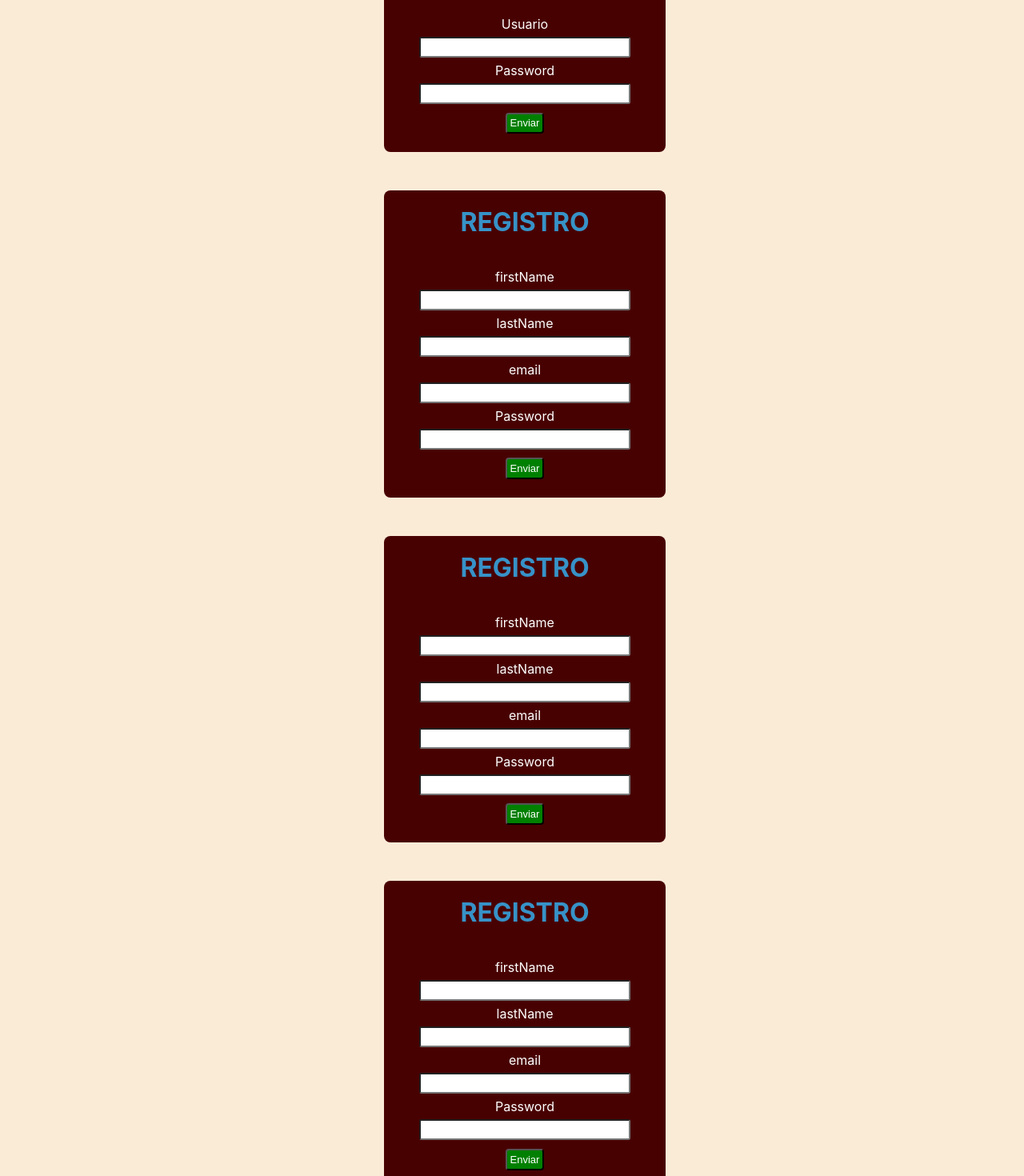
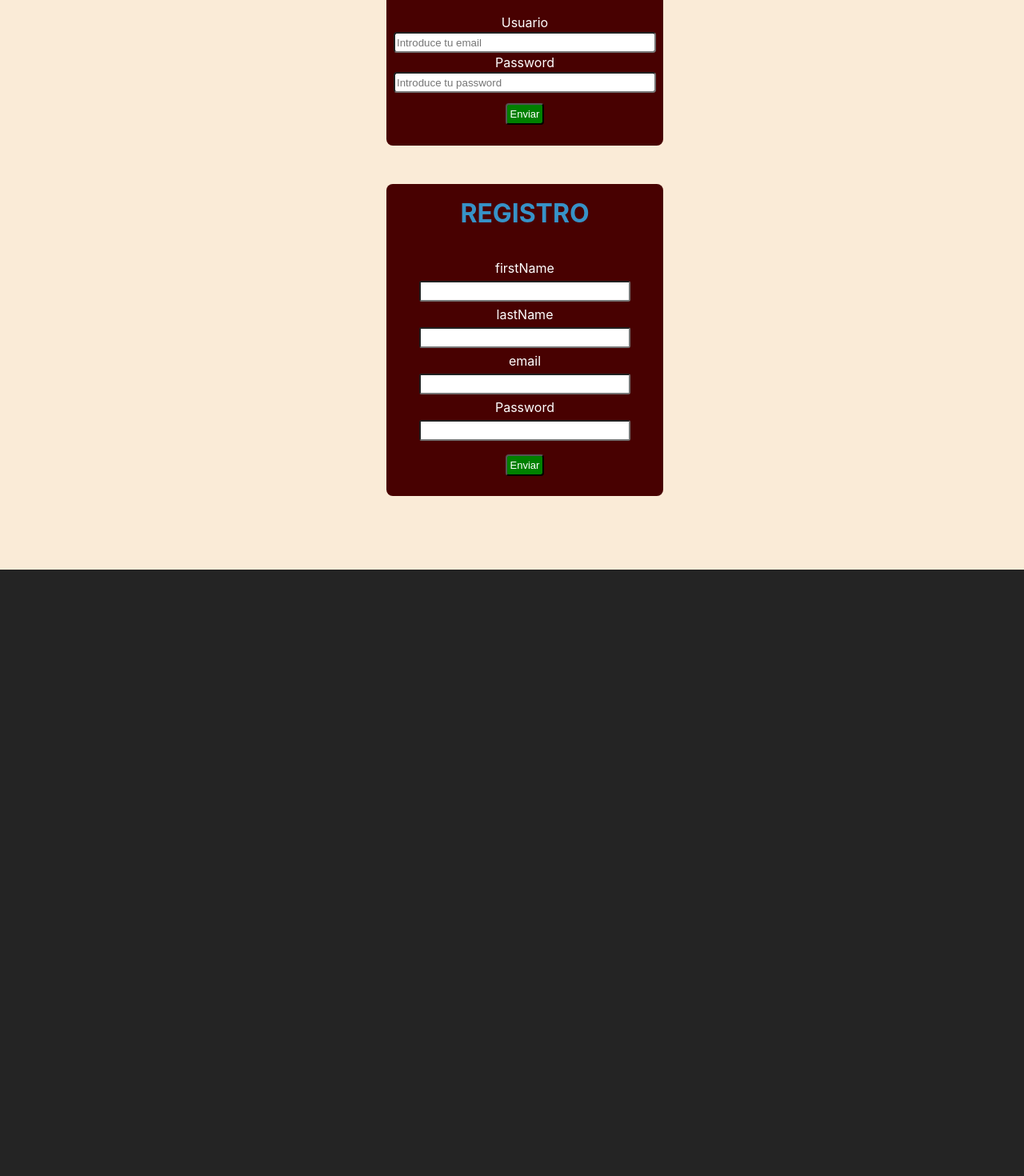
Before and after one commit to RedkarRiv/crsPortfolioFrontend, a React (Vite) app: page / in a window 1280 px wide. Shown: the part 120-1590 px from the top of the page at 80% size. After the commit the page ends 832 px from the top, so only its background shows below. Built offline with nearby package versions, Linux system fonts and the light colour scheme.

Commit message:
TEST: Componente InputLabel funcional desde App.jsx. Pte blurFunctionHandler

```diff
--- a/src/App.css
+++ b/src/App.css
@@ -2,7 +2,7 @@
   display: flex;
   align-items: center;
   justify-content: center;
-  height: auto;
+  min-height: 100vh;
   width: 100vw;
   padding:1em;
   margin:0;
@@ -18,7 +18,7 @@
   height: auto;
   width: 20em;
   margin-bottom: 3em;
-  padding: 1em;
+  padding: 0.8em;
   display:flex;
   flex-direction: column;
   align-items: center;
@@ -47,7 +47,7 @@ color: white;
   display:flex;
   align-items: center;
   justify-content: center;
-  margin: 0.5em;
+  margin: 1em;
   border-radius: 0.3em;
   color: white;
   font-size: small;
--- a/src/App.jsx
+++ b/src/App.jsx
@@ -89,138 +89,29 @@ const App = () => {
   return (
     <>
       <div className="containerhome">
-        <InputLabel/>
         <div className="formulario">
           <div className="titulo">LOGIN</div>
           <div className="nombrecampo">Usuario</div>
-          <input
+          <InputLabel
             type="text"
-            className="campo"
+            classDesign=""
             name="email"
-            onChange={(e) => InputHandler(e)}
+            functionHandler={(e) => InputHandler(e)}
+            placeholder="Introduce tu email"
           />
+
           <div className="nombrecampo">Password</div>
-          <input
-            className="campo"
+          <InputLabel
             type="password"
+            classDesign=""
             name="password"
-            onChange={(e) => InputHandler(e)}
+            functionHandler={(e) => InputHandler(e)}
+            placeholder="Introduce tu password"
           />
           <button className="botonenviar" onClick={(e) => logMe(e)}>
             Enviar
           </button>
         </div>
-
-        <div className="formulario">
-          <div className="titulo">REGISTRO</div>
-
-          <div className="nombrecampo">firstName</div>
-          <input
-            type="text"
-            className="campo"
-            name="firstName"
-            onChange={(e) => InputHandlerRegister(e)}
-          />
-          <div className="nombrecampo">lastName</div>
-          <input
-            type="text"
-            className="campo"
-            name="lastName"
-            onChange={(e) => InputHandlerRegister(e)}
-          />
-          <div className="nombrecampo">email</div>
-          <input
-            type="text"
-            className="campo"
-            name="email"
-            onChange={(e) => InputHandlerRegister(e)}
-          />
-          <div className="nombrecampo">Password</div>
-          <input
-            className="campo"
-            type="password"
-            name="password"
-            onChange={(e) => InputHandlerRegister(e)}
-          />
-          <button className="botonenviar" onClick={(e) => registerMeHandler(e)}>
-            Enviar
-          </button>
-        </div>
-
-
-        <div className="formulario">
-          <div className="titulo">REGISTRO</div>
-
-          <div className="nombrecampo">firstName</div>
-          <input
-            type="text"
-            className="campo"
-            name="firstName"
-            onChange={(e) => InputHandlerRegister(e)}
-          />
-          <div className="nombrecampo">lastName</div>
-          <input
-            type="text"
-            className="campo"
-            name="lastName"
-            onChange={(e) => InputHandlerRegister(e)}
-          />
-          <div className="nombrecampo">email</div>
-          <input
-            type="text"
-            className="campo"
-            name="email"
-            onChange={(e) => InputHandlerRegister(e)}
-          />
-          <div className="nombrecampo">Password</div>
-          <input
-            className="campo"
-            type="password"
-            name="password"
-            onChange={(e) => InputHandlerRegister(e)}
-          />
-          <button className="botonenviar" onClick={(e) => registerMeHandler(e)}>
-            Enviar
-          </button>
-        </div>
-
-
-        <div className="formulario">
-          <div className="titulo">REGISTRO</div>
-
-          <div className="nombrecampo">firstName</div>
-          <input
-            type="text"
-            className="campo"
-            name="firstName"
-            onChange={(e) => InputHandlerRegister(e)}
-          />
-          <div className="nombrecampo">lastName</div>
-          <input
-            type="text"
-            className="campo"
-            name="lastName"
-            onChange={(e) => InputHandlerRegister(e)}
-          />
-          <div className="nombrecampo">email</div>
-          <input
-            type="text"
-            className="campo"
-            name="email"
-            onChange={(e) => InputHandlerRegister(e)}
-          />
-          <div className="nombrecampo">Password</div>
-          <input
-            className="campo"
-            type="password"
-            name="password"
-            onChange={(e) => InputHandlerRegister(e)}
-          />
-          <button className="botonenviar" onClick={(e) => registerMeHandler(e)}>
-            Enviar
-          </button>
-        </div>
-
 
         <div className="formulario">
           <div className="titulo">REGISTRO</div>
--- a/src/common/InputLabel/InputLabel.css
+++ b/src/common/InputLabel/InputLabel.css
@@ -1,5 +1,5 @@
 .inputDesign  {
-width: 100vw;
+width: 100%;
 height: 1.5em;
 background-color: rgb(255, 255, 255);
 border-radius: 0.3em;
```
